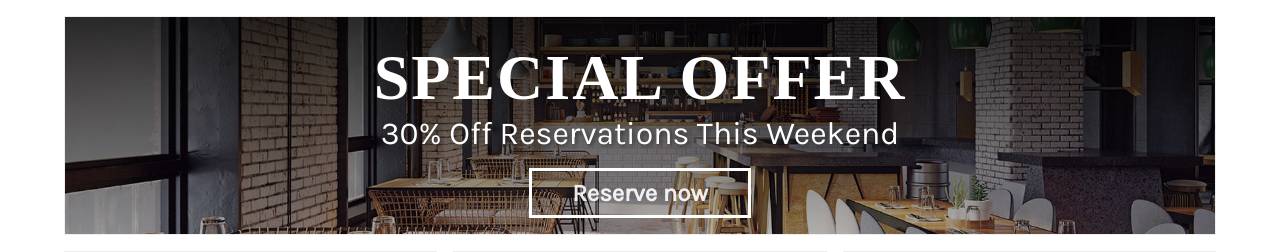
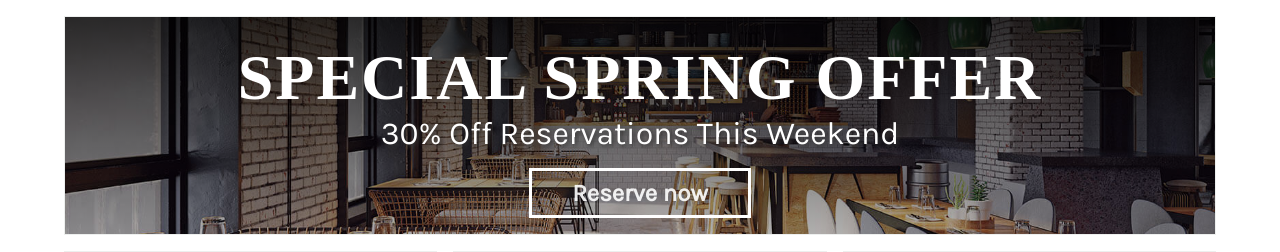
Before and after one commit to Dcomforter/New-Kitchen, a Django app: page / in a window 1280 px wide. Shown: the part 308-560 px from the top of the page. Run offline with Django 4.2, Linux system fonts and the light colour scheme; some web fonts are replaced.

Commit message:
Updated index.html

```diff
--- a/newapp/templates/index.html
+++ b/newapp/templates/index.html
@@ -4,7 +4,7 @@
 {% block content %}
   <section>
     <article id="hero">
-      <h1 class="heading_shadow">SPECIAL OFFER</h1>
+      <h1 class="heading_shadow">SPECIAL SPRING OFFER</h1>
       <p>
         30% Off Reservations This Weekend
       </p>
```
